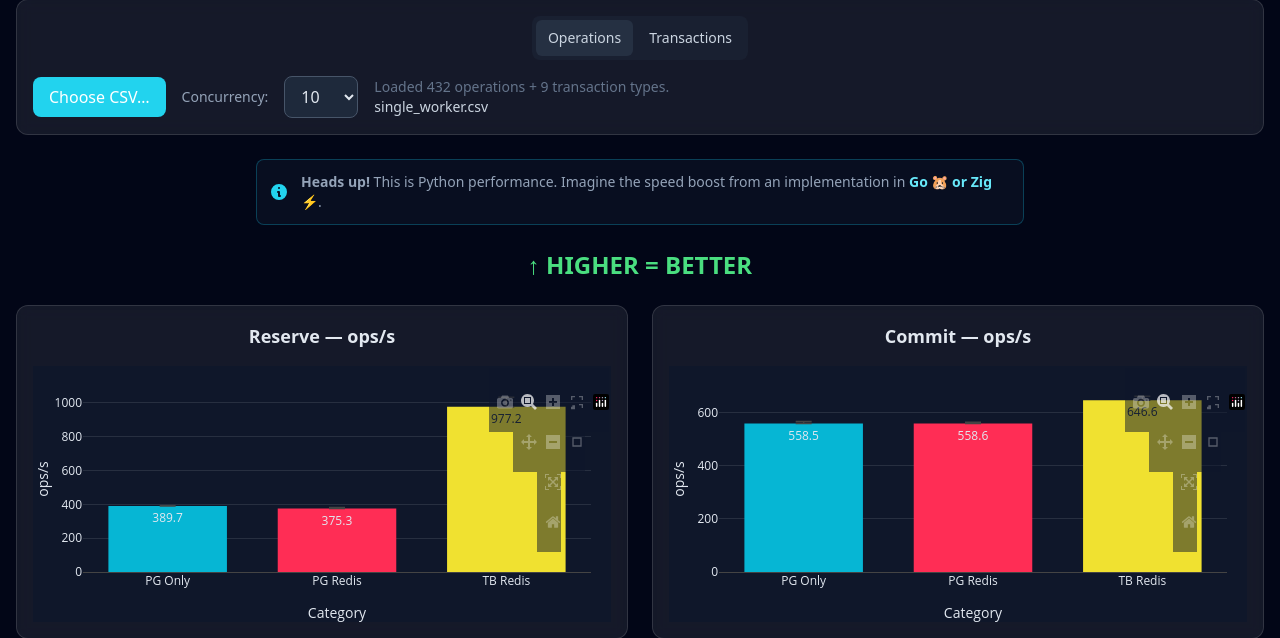
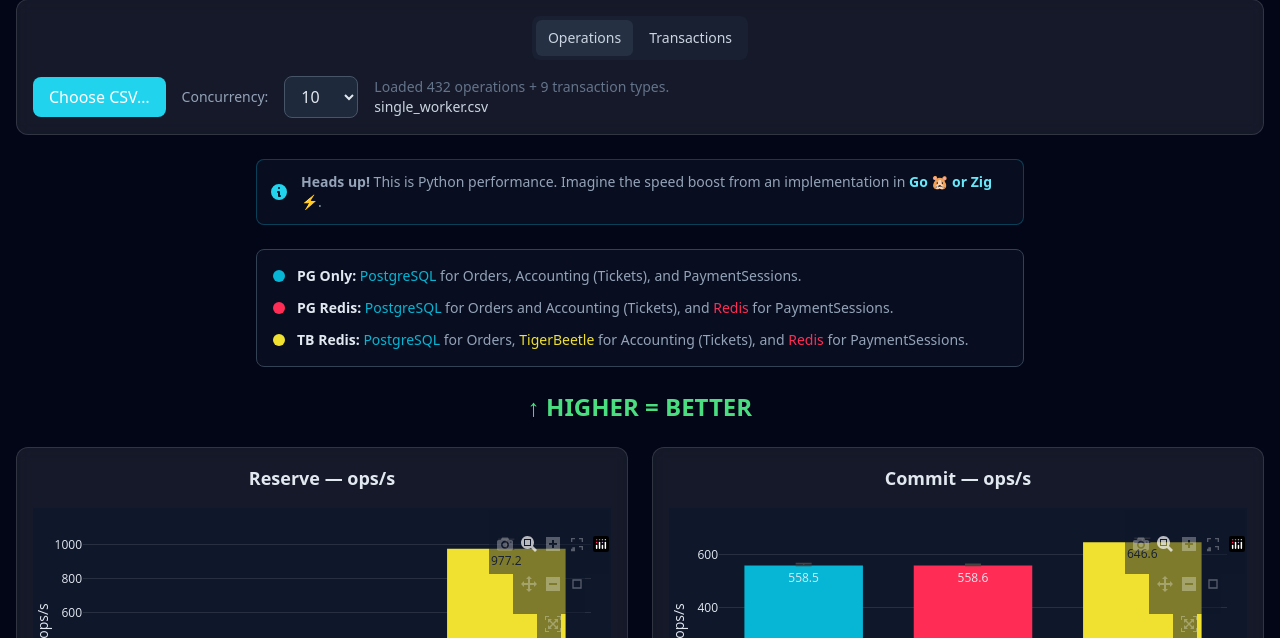
Before and after one commit to renerocksai/tigerfans, a FastAPI app: page /bench in a window 1280 px wide. Shown: the part 86-724 px from the top of the page. Run offline with FastAPI, Linux system fonts and the light colour scheme; parts of the project's set-up code (start-up, migrations or seed data) failed here and were passed over; some libraries are stand-ins or nearby versions.

Commit message:
bench: add legend

```diff
--- a/tigerfans/templates/tigerbench.html
+++ b/tigerfans/templates/tigerbench.html
@@ -128,6 +128,36 @@
             <span>
                 <strong>Heads up!</strong> This is Python performance. Imagine the speed boost from an implementation in <strong class="text-cyan-400">Go 🐹 or Zig ⚡️</strong>.
             </span>
+        </div>
+
+        <div class="max-w-3xl mx-auto bg-slate-900/50 border border-slate-700 rounded-lg p-4 mb-6">
+            <div class="text-sm text-slate-400 space-y-3">
+
+                <div class="flex items-start gap-3">
+                    <span class="mt-1 flex-shrink-0 h-3 w-3 rounded-full" style="background-color: #06b6d4;"></span>
+                    <div>
+                        <strong class="font-semibold text-slate-200">PG Only:</strong>
+                        <span style="color: #06b6d4;">PostgreSQL</span> for Orders, Accounting (Tickets), and PaymentSessions.
+                    </div>
+                </div>
+
+                <div class="flex items-start gap-3">
+                    <span class="mt-1 flex-shrink-0 h-3 w-3 rounded-full" style="background-color: #ff2d55;"></span>
+                    <div>
+                        <strong class="font-semibold text-slate-200">PG Redis:</strong>
+                        <span style="color: #06b6d4;">PostgreSQL</span> for Orders and Accounting (Tickets), and <span style="color: #ff2d55;">Redis</span> for PaymentSessions.
+                    </div>
+                </div>
+
+                <div class="flex items-start gap-3">
+                    <span class="mt-1 flex-shrink-0 h-3 w-3 rounded-full" style="background-color: #f0e130;"></span>
+                    <div>
+                        <strong class="font-semibold text-slate-200">TB Redis:</strong>
+                        <span style="color: #06b6d4;">PostgreSQL</span> for Orders, <span style="color: #f0e130;">TigerBeetle</span> for Accounting (Tickets), and <span style="color: #ff2d55;">Redis</span> for PaymentSessions.
+                    </div>
+                </div>
+
+            </div>
         </div>
 
         <div id="operations-view" class="space-y-6">
```
